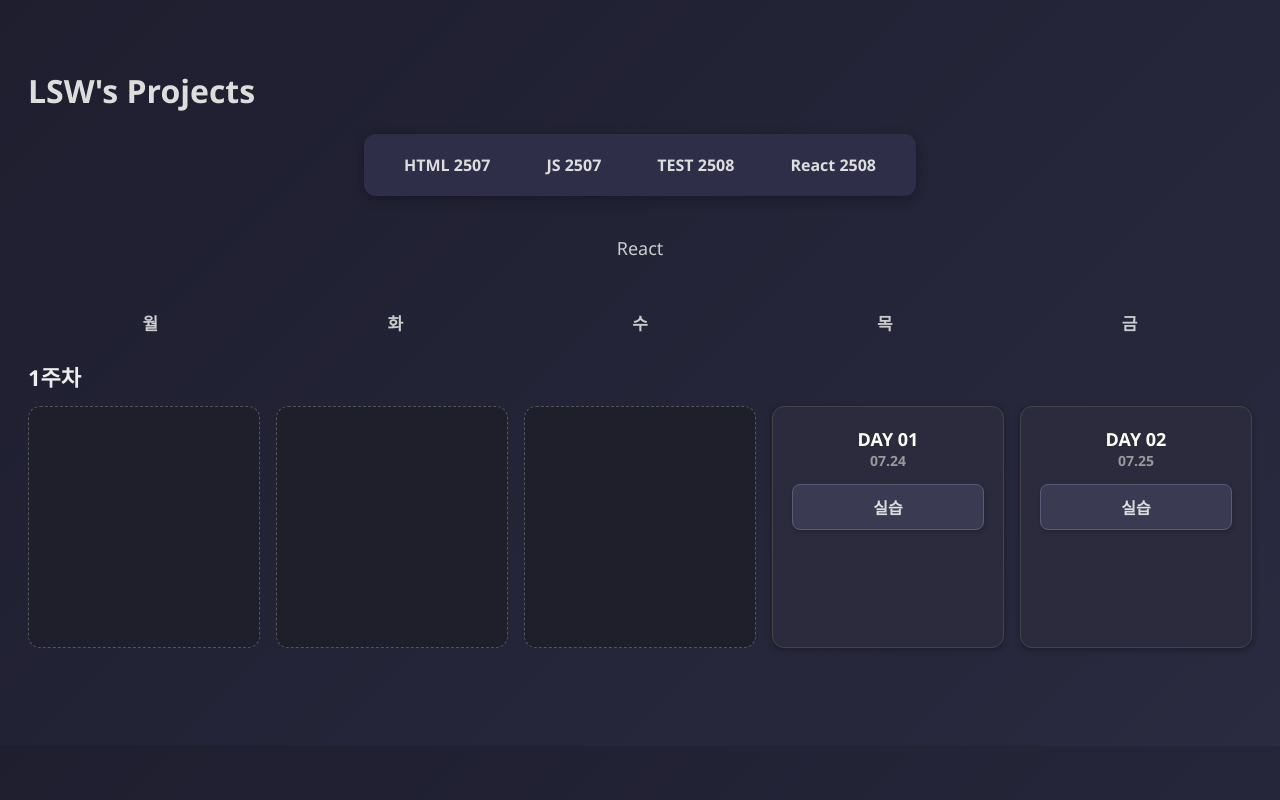
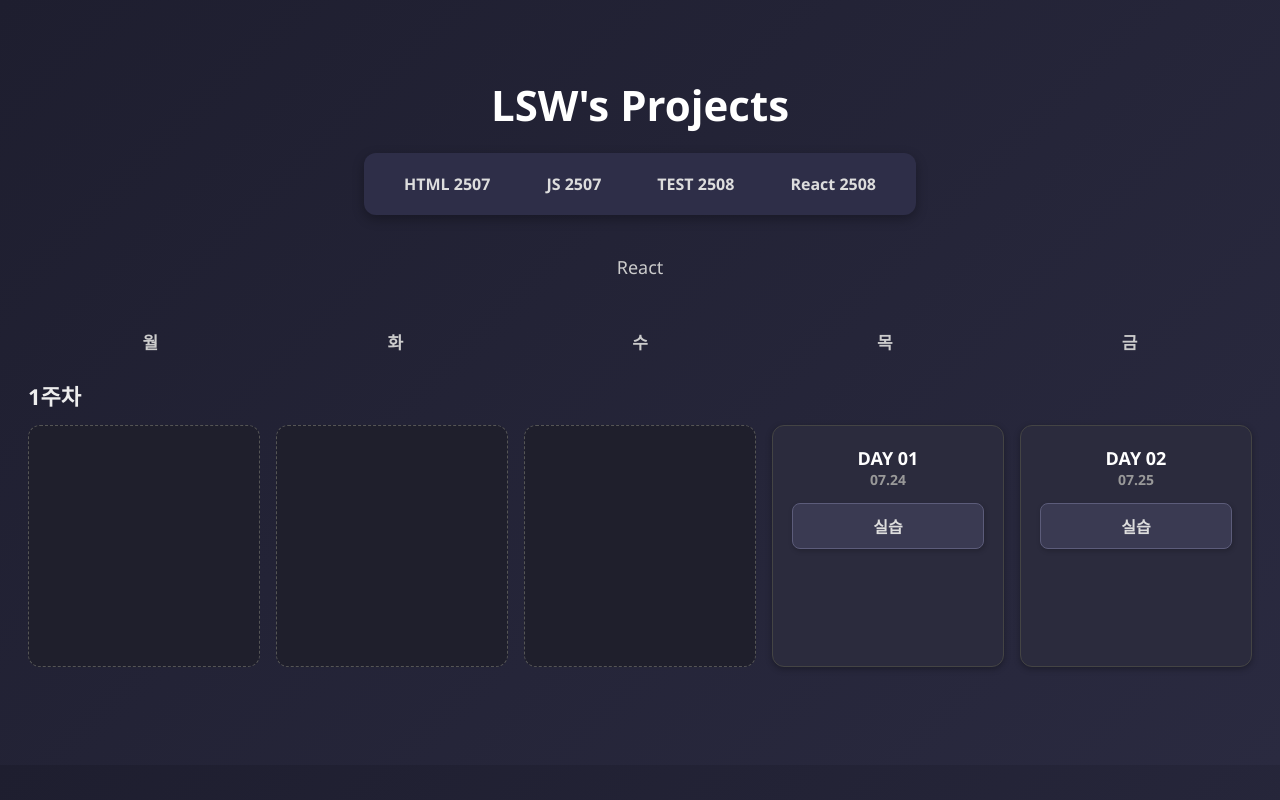
Before and after one commit to lsw1232414/react-site, a React (Vite) app: page / in a window 1280 px wide. Built offline with nearby package versions, Linux system fonts and the light colour scheme.

Commit message:
Update Home.jsx

```diff
--- a/src/compo/Home.jsx
+++ b/src/compo/Home.jsx
@@ -3,7 +3,15 @@
 export default function Home() {
   return (
     <>
-      <h1>LSW's Projects</h1>
+      <h1 style={{
+        fontSize: "42px",
+        textAlign: "center",
+        marginBottom: "10px",
+        fontWeight: 700,
+        color: "#ffffff"
+      }}>
+        LSW's Projects
+      </h1>
       <nav className="top-menu">
         <a href="https://lsw1232414.github.io/html2507/">HTML 2507</a>
         <a href="https://lsw1232414.github.io/js2507/">JS 2507</a>
```
